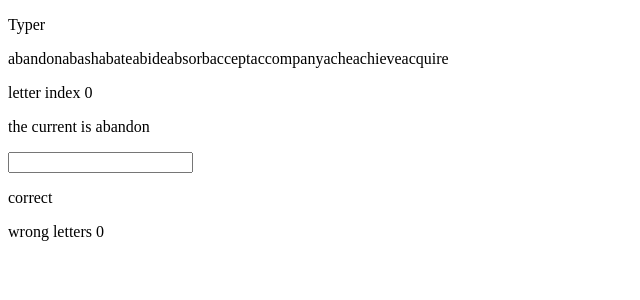
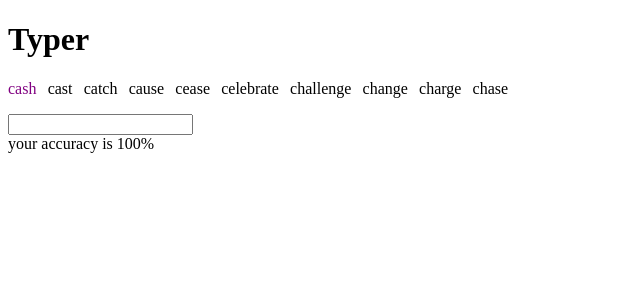
Before and after one commit to emptyelephants/typer, a Next.js app: page / in a window 1280 px wide. Shown: the top 300 px of the page, without its empty margins (0-640 px from the left). Built offline with nearby package versions, Linux system fonts and the light colour scheme.

Commit message:
correct/incorrect logic is set

```diff
--- a/components/inputBar.js
+++ b/components/inputBar.js
@@ -1,17 +1,13 @@
 import React, { useState } from 'react';
 
-// e.target.value,
-// incrementWordIndex,
-// currentWord,
-// setCorrect,
-// handleLetterAccuracy,
-
-const checkSpace = (
+const checkLetter = (
   userWord,
   incrementWordIndex,
   currentWord,
-  setCorrect,
-  handleLetterAccuracy,
+  incrementWrongLetters,
+  incrementUserLetters,
+  updateIncorrect,
+  wordIndex,
 ) => {
   const letterIndex = userWord.length - 1;
 
@@ -23,55 +19,60 @@ const checkSpace = (
   // handle next word, check for correctness
   if (userWord[letterIndex] === ' ') {
     incrementWordIndex();
-    setCorrect(userWord.slice(0, letterIndex) === currentWord);
+    if (userWord.trim() !== currentWord) {
+      updateIncorrect(wordIndex);
+    }
     return '';
   }
   // if the letter was correect
   if (userWord[letterIndex] === currentWord[letterIndex]) {
+    incrementUserLetters();
     return userWord;
   }
   // if the letter was wrong
   if (userWord[letterIndex] !== currentWord[letterIndex]) {
-    handleLetterAccuracy();
+    incrementWrongLetters();
+    incrementUserLetters();
     return userWord;
   }
   return userWord;
 };
 
+const handleBackspace = (e, decrementUserLetters) => {
+  if (e.key === 'Backspace') {
+    decrementUserLetters();
+  }
+};
+
 const InputBar = (props) => {
   const {
     currentWord,
+    wordIndex,
     incrementWordIndex,
-    handleLetterAccuracy,
-    wasCorrect,
-    setCorrect,
+    incrementWrongLetters,
+    updateIncorrect,
+    incrementUserLetters,
+    decrementUserLetters,
   } = props;
+
   const [userWord, setUserWord] = useState('');
 
-  const letterIndex = userWord.length;
   return (
     <>
-      <p>
-        letter index
-        {` ${letterIndex}`}
-      </p>
-      <p>
-        the current is
-        {` ${currentWord}`}
-      </p>
       <input
-        onChange={e => setUserWord(checkSpace(
+        className={userWord === currentWord.slice(0, userWord.length) ? '' : 'inputWrong'}
+        onChange={e => setUserWord(checkLetter(
           e.target.value,
           incrementWordIndex,
           currentWord,
-          setCorrect,
-          handleLetterAccuracy,
+          incrementWrongLetters,
+          incrementUserLetters,
+          updateIncorrect,
+          wordIndex,
         ))}
+        onKeyDown={e => handleBackspace(e, decrementUserLetters)}
         value={userWord}
       />
-      <p>
-        {wasCorrect && 'correct'}
-      </p>
     </>
   );
 };
--- a/components/wordsDisplay.js
+++ b/components/wordsDisplay.js
@@ -1,29 +1,20 @@
-const handleWordClass = (mapIndex, wordIndex, wasCorrect) => {
-  let theClassName = '';
+import styled from 'styled-components';
 
-  if (mapIndex === wordIndex) {
-    theClassName += 'current ';
-  }
-  console.log('this bool ' + wasCorrect);
-  if (!wasCorrect) {
-    theClassName += 'wrong ';
-  }
-
-  return theClassName;
-};
-
-const wordsAssembler = (words, wordIndex, wasCorrect) => (
+const wordsAssembler = (words, wordIndex, incorrectWords) => (
   words.map((word, index) => (
-    <span className={handleWordClass(index, wordIndex, wasCorrect)}>
+    <WordState
+      current={wordIndex === index}
+      wasWrong={wordIndex > index && incorrectWords.includes(index)}
+      upComing={wordIndex < index}
+    >
       {word}
-    </span>
+    </WordState>
   ))
 );
 
 const WordDisplay = (props) => {
-  console.log(props);
-  const { words, wordIndex, wasCorrect } = props;
-  const allWords = wordsAssembler(words, wordIndex, wasCorrect);
+  const { words, wordIndex, incorrectWords } = props;
+  const allWords = wordsAssembler(words, wordIndex, incorrectWords);
   return (
     <p>
       {allWords}
@@ -31,4 +22,13 @@ const WordDisplay = (props) => {
   );
 };
 
+const WordState = styled.span`
+  color: ${props => (props.wasWrong ? 'red' : 'green')};
+  color: ${props => (props.current ? 'purple' : '')};
+  color: ${props => (props.upComing ? 'black !important' : '')};
+
+  display:inline-block;
+  margin-right:0.7em;
+`;
+
 export default WordDisplay;
--- a/package.json
+++ b/package.json
@@ -12,11 +12,13 @@
   "author": "",
   "license": "ISC",
   "dependencies": {
+    "babel-plugin-styled-components": "^1.10.6",
     "dotenv": "^8.0.0",
     "isomorphic-unfetch": "^3.0.0",
     "next": "^9.0.2",
     "react": "^16.8.6",
-    "react-dom": "^16.8.6"
+    "react-dom": "^16.8.6",
+    "styled-components": "^4.3.2"
   },
   "devDependencies": {
     "eslint": "^5.16.0",
--- /dev/null
+++ b/pages/_document.js
@@ -0,0 +1,35 @@
+import Document, { Head, Main, NextScript } from 'next/document';
+// Import styled components ServerStyleSheet
+import { ServerStyleSheet } from 'styled-components';
+
+export default class MyDocument extends Document {
+  static getInitialProps({ renderPage }) {
+    // Step 1: Create an instance of ServerStyleSheet
+    const sheet = new ServerStyleSheet();
+
+    // Step 2: Retrieve styles from components in the page
+    const page = renderPage(App => props => sheet.collectStyles(<App {...props} />));
+
+    // Step 3: Extract the styles as <style> tags
+    const styleTags = sheet.getStyleElement();
+
+    // Step 4: Pass styleTags as a prop
+    return { ...page, styleTags };
+  }
+
+  render() {
+    return (
+      <html lang="en">
+        <Head>
+          <title>Typer</title>
+          {/* Step 5: Output the styles in the head  */}
+          {this.props.styleTags}
+        </Head>
+        <body>
+          <Main />
+          <NextScript />
+        </body>
+      </html>
+    );
+  }
+}
--- a/pages/index.js
+++ b/pages/index.js
@@ -8,38 +8,41 @@ import WordsDisplay from '../components/wordsDisplay';
 import words from '../words';
 
 const Index = () => {
-  // stringfy total words, grab total letters then (total - accuracy)/(total)
   const [wordIndex, incrementWordIndex] = useState(0);
-  const [wasCorrect, setCorrect] = useState(true);
-  const [wrongLetters, incrementWrongLetters] = useState(0);
+  const [userLetters, setUserLetters] = useState(12);
+  const [wrongLetters, setWrongLetters] = useState(0);
+  const [incorrectWords, setIncorrect] = useState([]);
 
-  const shortword = words.slice(0, 10);
+  const shortword = words.slice(100, 110);
   const currentWord = shortword[wordIndex];
 
   return (
+    <>
+      <h1>Typer</h1>
       <div>
-      <p>Typer</p>
-
         <WordsDisplay
           words={shortword}
           wordIndex={wordIndex}
-        wasCorrect={wasCorrect}
+          incorrectWords={incorrectWords}
         />
         <InputBar
           currentWord={currentWord}
+          wordIndex={wordIndex}
           incrementWordIndex={() => incrementWordIndex(wordIndex + 1)}
-        handleLetterAccuracy={() => incrementWrongLetters(wrongLetters + 1)}
-        wasCorrect={wasCorrect}
-        setCorrect={bool => setCorrect(bool)}
+          incrementWrongLetters={() => setWrongLetters(wrongLetters + 1)}
+          decrementWrongLetters={() => setWrongLetters(wrongLetters - 1)}
+          updateIncorrect={e => setIncorrect([...incorrectWords, e])}
+          incrementUserLetters={() => setUserLetters(userLetters + 1)}
+          decrementUserLetters={() => setUserLetters(userLetters - 1)}
         />
-      {<p>that was right</p> && wasCorrect}
-
-      {`wrong letters ${wrongLetters}`}
+        <br />
+        {`your accuracy is  ${((userLetters - wrongLetters) / userLetters) * 100}%`}
       </div>
+    </>
   );
 };
 
-
+// todo: fetch words from api
 // Index.getInitialProps = async function () {
 //   const wordsApiKey = process.env.WORDS_API_KEY;
 //   const wordsApiBaseUrl = 'https://random-word-api.herokuapp.com';
```
Also changed, not shown: components/scoreBoard.js (added, +18 -0 lines), .babelrc (added), 1 other file (tests, documents, lock files or other folders). Lines whose indentation alone changed are shown as unchanged.
